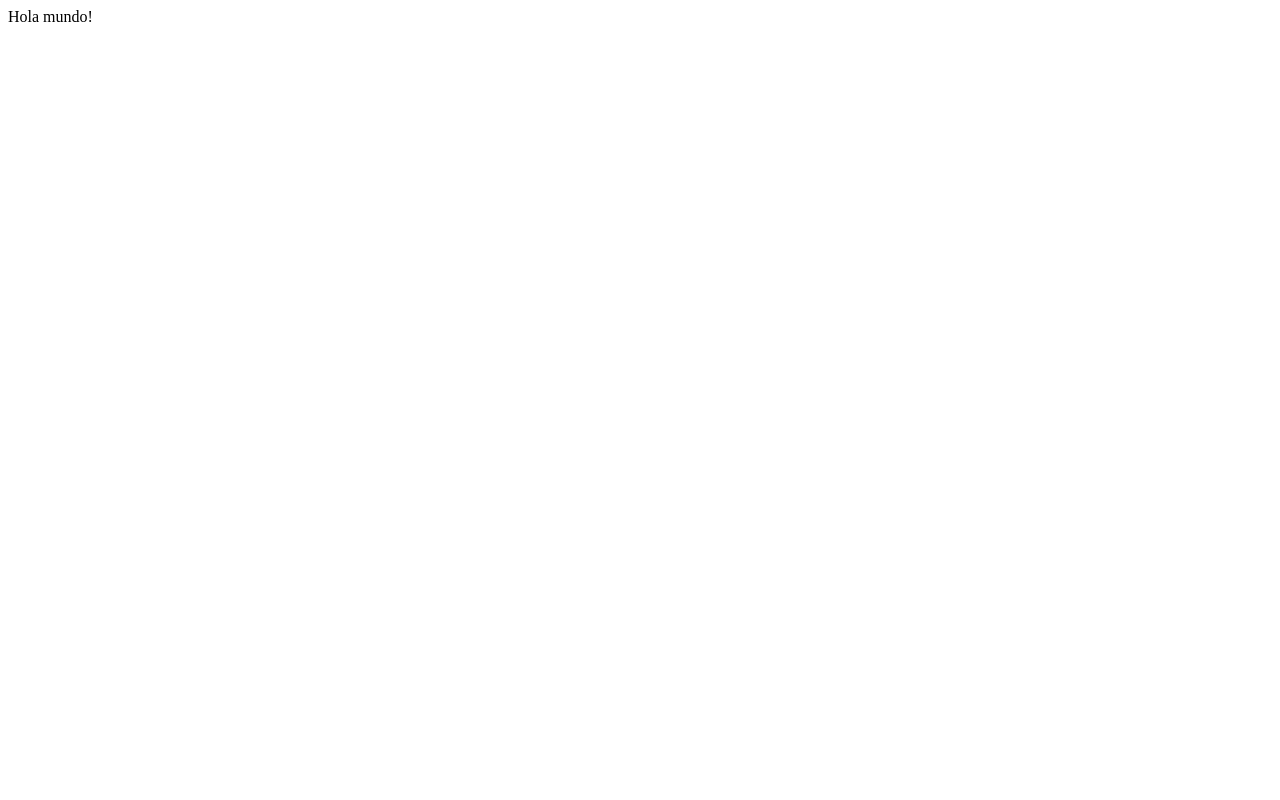
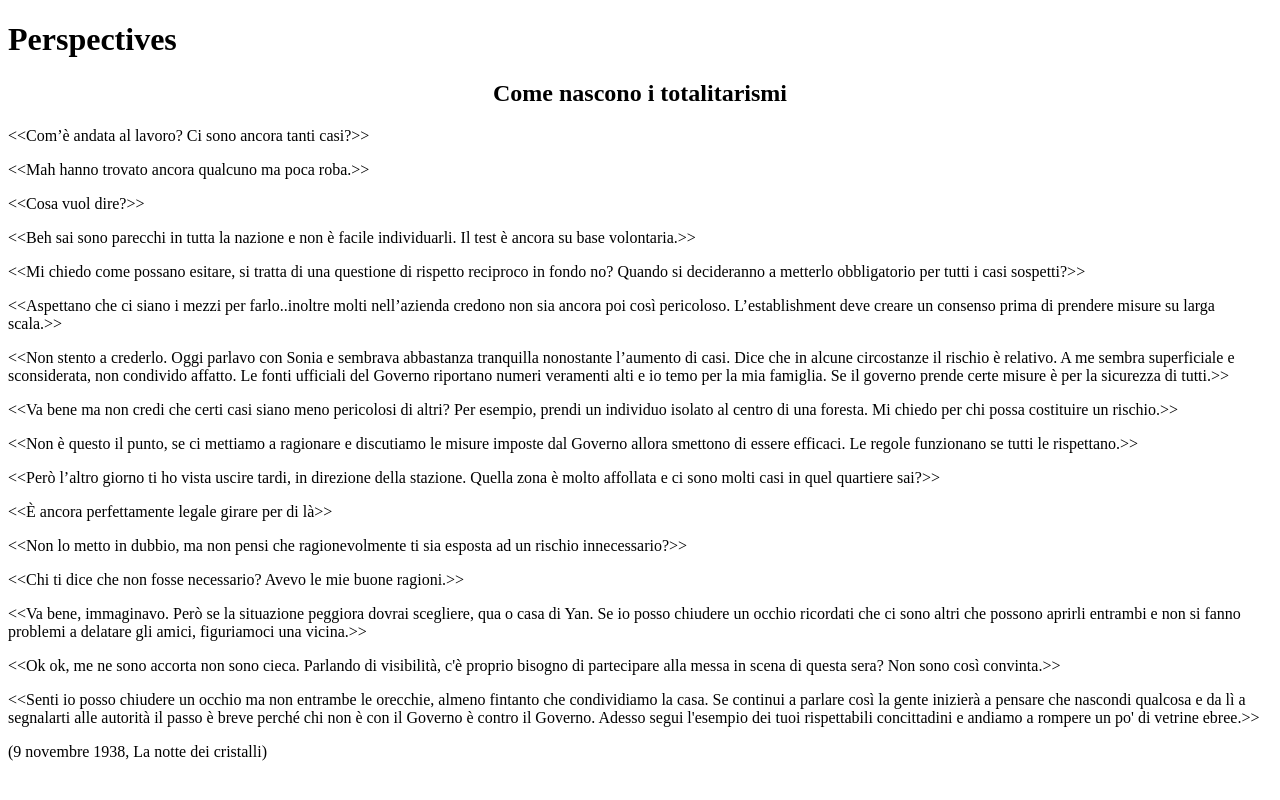
Before and after one commit to cagatio/Perspectives, a plain HTML site: page index.html in a window 1280 px wide. Drawn offline with Linux system fonts and the light colour scheme.

Commit message:
First draft

```diff
--- a/index.html
+++ b/index.html
@@ -1,6 +1,30 @@
 <!DOCTYPE html>
 <html>
-<body>
-Hola mundo!
-</body>
+    <head>
+        <style>
+            h2 {text-align: center;}
+        </style>
+        <title>Perspectives</title>
+    </head>
+    <body>
+    <h1>Perspectives</h1>
+    <h2>Come nascono i totalitarismi</h2>
+    <p>&lt&ltCom’è andata al lavoro? Ci sono ancora tanti casi?&gt&gt</p>
+    <p>&lt&ltMah hanno trovato ancora qualcuno ma poca roba.&gt&gt</p>
+    <p>&lt&ltCosa vuol dire?&gt&gt</p>
+    <p>&lt&ltBeh sai sono parecchi in tutta la nazione e non è facile individuarli. Il test è ancora su base volontaria.&gt&gt</p>
+    <p>&lt&ltMi chiedo come possano esitare, si tratta di una questione di rispetto     reciproco in fondo no? Quando si decideranno a metterlo obbligatorio per tutti i casi sospetti?&gt&gt</p>
+    <p>&lt&ltAspettano che ci siano i mezzi per farlo..inoltre molti nell’azienda credono non sia ancora poi così pericoloso. L’establishment deve creare un consenso prima di prendere misure su larga scala.&gt&gt</p>
+    <p>&lt&ltNon stento a crederlo. Oggi parlavo con Sonia e sembrava abbastanza tranquilla nonostante l’aumento di casi. Dice che in alcune circostanze il rischio è relativo. A me sembra superficiale e sconsiderata, non condivido affatto. Le fonti ufficiali del Governo riportano numeri veramenti alti e io temo per la mia famiglia. Se il governo prende certe misure è per la sicurezza di tutti.&gt&gt</p>
+    <p>&lt&ltVa bene ma non credi che certi casi siano meno pericolosi di altri? Per esempio, prendi un individuo isolato al centro di una foresta. Mi chiedo per chi possa costituire un rischio.&gt&gt</p>
+    <p>&lt&ltNon è questo il punto, se ci mettiamo a ragionare e discutiamo le misure imposte dal Governo allora smettono di essere efficaci. Le regole funzionano se tutti le rispettano.&gt&gt</p>
+    <p>&lt&ltPerò l’altro giorno ti ho vista uscire tardi, in direzione della stazione. Quella zona è molto affollata e ci sono molti casi in quel quartiere sai?&gt&gt</p>
+    <p>&lt&ltÈ ancora perfettamente legale girare per di là&gt&gt</p>
+    <p>&lt&ltNon lo metto in dubbio, ma non pensi che ragionevolmente ti sia esposta ad un rischio innecessario?&gt&gt</p>
+    <p>&lt&ltChi ti dice che non fosse necessario? Avevo le mie buone ragioni.&gt&gt</p>
+    <p>&lt&ltVa bene, immaginavo. Però se la situazione peggiora dovrai scegliere, qua o casa di Yan. Se io posso chiudere un occhio ricordati che ci sono altri che possono aprirli entrambi e non si fanno problemi a delatare gli amici, figuriamoci una vicina.&gt&gt</p>
+    <p>&lt&ltOk ok, me ne sono accorta non sono cieca. Parlando di visibilità, c'è proprio bisogno di partecipare alla messa in scena di questa sera? Non sono così convinta.&gt&gt</p>
+    <p>&lt&ltSenti io posso chiudere un occhio ma non entrambe le orecchie, almeno fintanto che condividiamo la casa. Se continui a parlare così la gente inizierà a pensare che nascondi qualcosa e da lì a segnalarti alle autorità il passo è breve perché chi non è con il Governo è contro il Governo. Adesso segui l'esempio dei tuoi rispettabili concittadini e andiamo a rompere un po' di vetrine ebree.&gt&gt</p>
+    <p>(9 novembre 1938, La notte dei cristalli)</p>
+    </body>
 </html>
```
